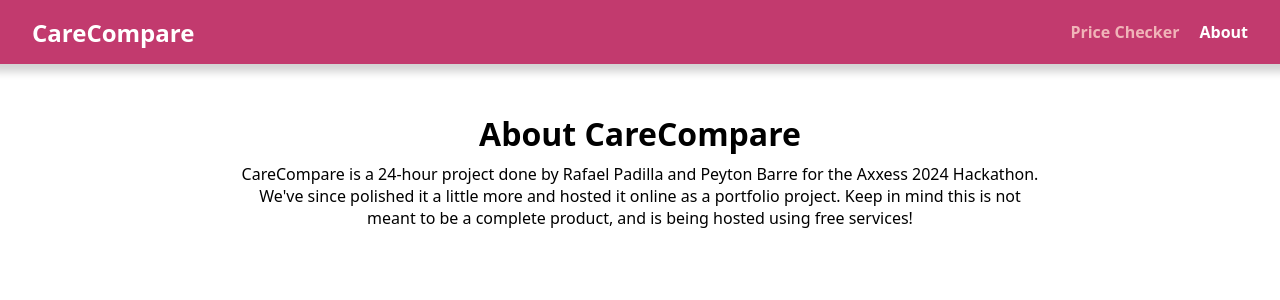
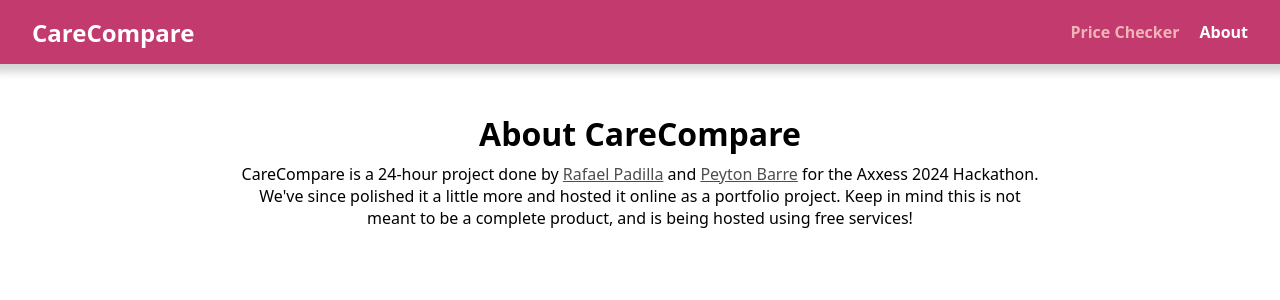
Before and after one commit to crispynoodlesoup/CareCompare, a React (Vite) app: page /about in a window 1280 px wide. Shown: the top 300 px of the page. Built offline with nearby package versions, Linux system fonts and the light colour scheme.

Commit message:
add links to our github

```diff
--- a/src/components/About/about.jsx
+++ b/src/components/About/about.jsx
@@ -6,10 +6,12 @@
       <div className={style.content}>
         <h1 className={style.sectionTitle}>About CareCompare</h1>
         <p>
-          CareCompare is a 24-hour project done by Rafael Padilla and Peyton
-          Barre for the Axxess 2024 Hackathon. We've since polished it a little
-          more and hosted it online as a portfolio project. Keep in mind this is
-          not meant to be a complete product, and is being hosted using free
+          CareCompare is a 24-hour project done by{" "}
+          <a href="https://github.com/crispynoodlesoup" target="_blank">Rafael Padilla</a> and{" "}
+          <a href="https://github.com/peytonbarre" target="_blank">Peyton Barre</a> for the
+          Axxess 2024 Hackathon. We've since polished it a little more and
+          hosted it online as a portfolio project. Keep in mind this is not
+          meant to be a complete product, and is being hosted using free
           services!
         </p>
       </div>
--- a/src/components/About/about.module.css
+++ b/src/components/About/about.module.css
@@ -14,3 +14,16 @@
 p {
   margin-top: 8px;
 }
+
+a {
+  color: #4d4d4d;
+  transition: all 0.15s;
+}
+
+a:hover {
+  color: #9b2b2b;
+}
+
+a:active {
+  color: black;
+}
```
